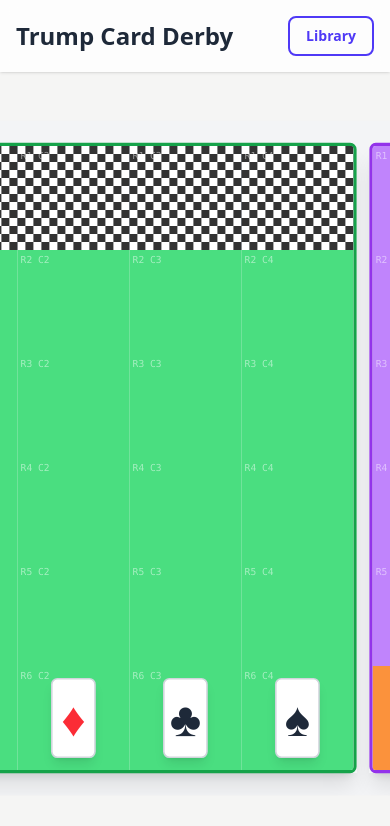
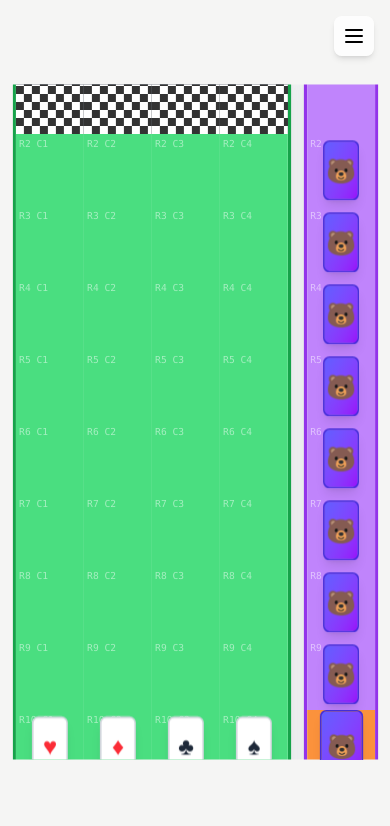
Before and after one commit to ByeongGwan-Seo/card-derby, a React (Vite) app: page / in a window 390 px wide. Shown: the top 826 px of the page. Built offline with nearby package versions, Linux system fonts and the light colour scheme.

Commit message:
feat: Implement hamburger menu navigation on GamePage and dynamic action field row count.

```diff
--- a/src/components/atoms/Card.tsx
+++ b/src/components/atoms/Card.tsx
@@ -52,7 +52,7 @@ export const Card = ({
     `}>
             {suit && (
                 <>
-                    <div className="text-6xl font-bold">{SUIT_SYMBOLS[suit]}</div>
+                    <div className="text-3xl font-bold">{SUIT_SYMBOLS[suit]}</div>
                 </>
             )}
         </div>
@@ -61,7 +61,7 @@ export const Card = ({
     // 裏面コンテンツ
     const BackContent = () => (
         <div className="w-full h-full bg-gradient-to-br from-indigo-500 to-purple-600 rounded-lg border-2 border-indigo-700 flex items-center justify-center">
-            <span className="text-6xl">🐻</span>
+            <span className="text-3xl">🐻</span>
         </div>
     )
 
--- a/src/components/molecules/ActionField.tsx
+++ b/src/components/molecules/ActionField.tsx
@@ -1,5 +1,6 @@
 import type { ActionCard } from '../../types' // 型定義
 import { Card, Tile } from '../atoms' // Atomsコンポーネント
+import { FIELD_ROWS } from '../../utils' // 定数
 
 /**
  * ActionFieldコンポーネントのプロパティ
@@ -14,7 +15,7 @@ interface ActionFieldProps {
 
 /**
  * ActionFieldコンポーネント
- * 1x6のアクションカードフィールドを表示（2-5行目にカード配置）
+ * 1xNのアクションカードフィールドを表示（2-(N-1)行目にカード配置）
  */
 export const ActionField = ({
     actionCards,
@@ -28,16 +29,19 @@ export const ActionField = ({
         return actionCards.find(card => card.row === row)
     }
 
+    // 行リスト生成 [1, 2, ..., FIELD_ROWS]
+    const rows = Array.from({ length: FIELD_ROWS }, (_, i) => i + 1)
+
     return (
         <div className={`inline-block ${className}`}>
             {/* フィールドグリッド（縦1列） */}
             <div className="flex flex-col rounded-lg overflow-hidden border-4 border-field-purple-600">
-                {[1, 2, 3, 4, 5, 6].map(row => {
+                {rows.map(row => {
                     const card = getCardAtRow(row)
 
 
-                    // Row 6 is where the deck (ProceedingCardArea) goes
-                    if (row === 6 && children) {
+                    // Last row is where the deck (ProceedingCardArea) goes
+                    if (row === FIELD_ROWS && children) {
                         return (
                             <div key={row} className="relative">
                                 {/* ProceedingCardArea is expected to maintain its own Tile-like appearance */}
--- a/src/components/organisms/GameBoard.tsx
+++ b/src/components/organisms/GameBoard.tsx
@@ -23,10 +23,8 @@ export const GameBoard = ({
     layoutIdPrefix = ''
 }: GameBoardProps) => {
     return (
-        <div className="w-full h-screen max-h-screen overflow-hidden flex flex-col items-center justify-center bg-gray-100 p-4">
-            {/* ゲームボードコンテナ - items-startで上端(R1)を揃える */}
-            <div className="flex flex-row gap-4 items-start">
-
+        <div className="w-full h-screen max-h-screen overflow-hidden flex items-center justify-center bg-gray-100">
+            <div className="flex flex-row gap-4 items-center">
                 {/* メインエリア：プレイヤーフィールド */}
                 <div className="flex-none">
                     <PlayerField
@@ -40,12 +38,11 @@ export const GameBoard = ({
                 <div className="flex-none">
                     <ActionField
                         actionCards={gameState.actionCards}
-                        onCardClick={onActionCardClick} // ActionFieldに渡す
+                        onCardClick={onActionCardClick}
                         className="shadow-xl"
                         layoutIdPrefix={layoutIdPrefix}
                     >
-                        {/* R6の位置に進行カードエリア(デッキ)を配置 */}
-                        {/* Tileサイズと完全に一致させる */}
+                        {/* R10の位置に進行カードエリア(デッキ)を配置 */}
                         <div style={{ width: `${TILE_SIZE.width}px`, height: `${TILE_SIZE.height}px` }}>
                             <ProceedingCardArea
                                 card={gameState.proceedingCard}
--- a/src/hooks/useGameLogic.ts
+++ b/src/hooks/useGameLogic.ts
@@ -15,7 +15,8 @@ const createInitialGameState = (): GameState => {
     }))
 
     // アクションカード（シャッフル）
-    const shuffledSuits = [...SUITS].sort(() => Math.random() - 0.5)
+    // 8枚のアクションカードのため、SUITSを2回繰り返してシャッフル
+    const shuffledSuits = [...SUITS, ...SUITS].sort(() => Math.random() - 0.5)
     // 初期状態では clickable: false (まだ誰も到達していない)
     const actionCards: ActionCard[] = ACTION_CARD_ROWS.map((row, index) => ({
         id: `action-${row}`,
@@ -39,6 +40,10 @@ const createInitialGameState = (): GameState => {
         row3: false,
         row4: false,
         row5: false,
+        row6: false,
+        row7: false,
+        row8: false,
+        row9: false,
     }
 
     return {
--- a/src/pages/GamePage.tsx
+++ b/src/pages/GamePage.tsx
@@ -1,3 +1,4 @@
+import { useState } from 'react'
 import { Link } from '@tanstack/react-router'
 import { GameBoard } from '../components/organisms'
 import { GameResult } from '../components/molecules'
@@ -6,20 +7,43 @@ import { Button } from '../components/atoms'
 
 export const GamePage = () => {
     const { gameState, handleProceedingCardClick, handleActionCardClick, resetGame } = useGameLogic()
+    const [menuOpen, setMenuOpen] = useState(false)
 
     return (
         <div className="h-screen w-screen bg-stone-100 flex flex-col relative overflow-hidden">
-            {/* ヘッダー / ナビゲーション */}
-            <header className="p-4 flex justify-between items-center z-10 sticky top-0 bg-white/80 backdrop-blur-sm shadow-sm shrink-0">
-                <h1 className="text-2xl font-bold text-gray-800">Trump Card Derby</h1>
-                <Link to="/library">
-                    <Button variant="outline" size="small">
-                        Library
-                    </Button>
-                </Link>
-            </header>
+            {/* ハンバーガーメニューボタン */}
+            <button
+                onClick={() => setMenuOpen(!menuOpen)}
+                className="fixed top-4 right-4 z-50 p-2 bg-white/80 backdrop-blur-sm rounded-lg shadow-md hover:bg-white transition-colors"
+                aria-label="Menu"
+            >
+                <svg className="w-6 h-6" fill="none" stroke="currentColor" viewBox="0 0 24 24">
+                    <path strokeLinecap="round" strokeLinejoin="round" strokeWidth={2} d="M4 6h16M4 12h16M4 18h16" />
+                </svg>
+            </button>
 
-            {/* メインゲームエリア - padding削除, overflow-hiddenでスクロール防止 */}
+            {/* メニューパネル */}
+            {menuOpen && (
+                <>
+                    {/* バックドロップ */}
+                    <div
+                        className="fixed inset-0 bg-black/20 z-40"
+                        onClick={() => setMenuOpen(false)}
+                    />
+
+                    {/* メニューコンテンツ */}
+                    <div className="fixed top-16 right-4 z-50 bg-white rounded-lg shadow-xl p-6 min-w-[200px]">
+                        <h2 className="text-lg font-bold text-gray-800 mb-4">Trump Card Derby</h2>
+                        <Link to="/library" onClick={() => setMenuOpen(false)}>
+                            <Button variant="outline" size="small" className="w-full">
+                                Library
+                            </Button>
+                        </Link>
+                    </div>
+                </>
+            )}
+
+            {/* メインゲームエリア */}
             <main className="flex-1 flex items-center justify-center overflow-hidden bg-stone-100">
                 <div className="transform scale-[0.8] md:scale-[0.9] lg:scale-100 origin-center transition-transform">
                     <GameBoard
--- a/src/types/index.ts
+++ b/src/types/index.ts
@@ -61,6 +61,10 @@ export interface ActionHistory {
     row3: boolean // 3行目のアクションカード発動済み
     row4: boolean // 4行目のアクションカード発動済み
     row5: boolean // 5行目のアクションカード発動済み
+    row6: boolean // 6行目のアクションカード発動済み
+    row7: boolean // 7行目のアクションカード発動済み
+    row8: boolean // 8行目のアクションカード発動済み
+    row9: boolean // 9行目のアクションカード発動済み
 }
 
 /**
--- a/src/utils/constants.ts
+++ b/src/utils/constants.ts
@@ -5,13 +5,13 @@ import type { Suit, CardSize } from '../types' // 型定義
  */
 
 // フィールド設定
-export const FIELD_ROWS = 6 // フィールドの行数
+export const FIELD_ROWS = 10 // フィールドの行数
 export const FIELD_COLS = 4 // フィールドの列数（プレイヤー数）
-export const START_ROW = 6 // スタート地点の行（下から上へ）
+export const START_ROW = 10 // スタート地点の行（下から上へ）
 export const GOAL_ROW = 1 // ゴール地点の行（上）
 
 // アクションカード設定
-export const ACTION_CARD_ROWS = [2, 3, 4, 5] // アクションカードが配置される行
+export const ACTION_CARD_ROWS = [2, 3, 4, 5, 6, 7, 8, 9] // アクションカードが配置される行
 
 // カード設定
 export const CARD_ASPECT_RATIO = 9 / 16 // カードのアスペクト比（9:16）
@@ -22,23 +22,22 @@ export const CARD_SIZE_MULTIPLIER = 1.2 // 進行カードのサイズ倍率
  */
 export const CARD_SIZES: Record<CardSize, { width: number; height: number }> = {
     normal: {
-        width: 56, // px (approx 100 * 9/16)
-        height: 100, // px
+        width: 45, // px
+        height: 75, // px
     },
     large: {
-        width: 67, // px (56 * 1.2)
-        height: 120, // px (100 * 1.2)
+        width: 54, // px (45 * 1.2)
+        height: 90, // px (75 * 1.2)
     },
 }
 
 /**
  * タイルサイズ（カードより少し大きめ）
- * PlayerField(4列) + ActionField(1列) + 30px間隔で画面の60%以上を占める想定
- * 画面内に収まるように調整 (100vh fit) -> 6行 * 130px = 780px
+ * 10行が100vh内に収まるように調整 (Height = 90px)
  */
 export const TILE_SIZE = {
-    width: 140, // px
-    height: 130, // px
+    width: 85, // px
+    height: 90, // px
 }
 
 /**
```
Also changed, not shown: 1 other file (tests, documents, lock files or other folders).
